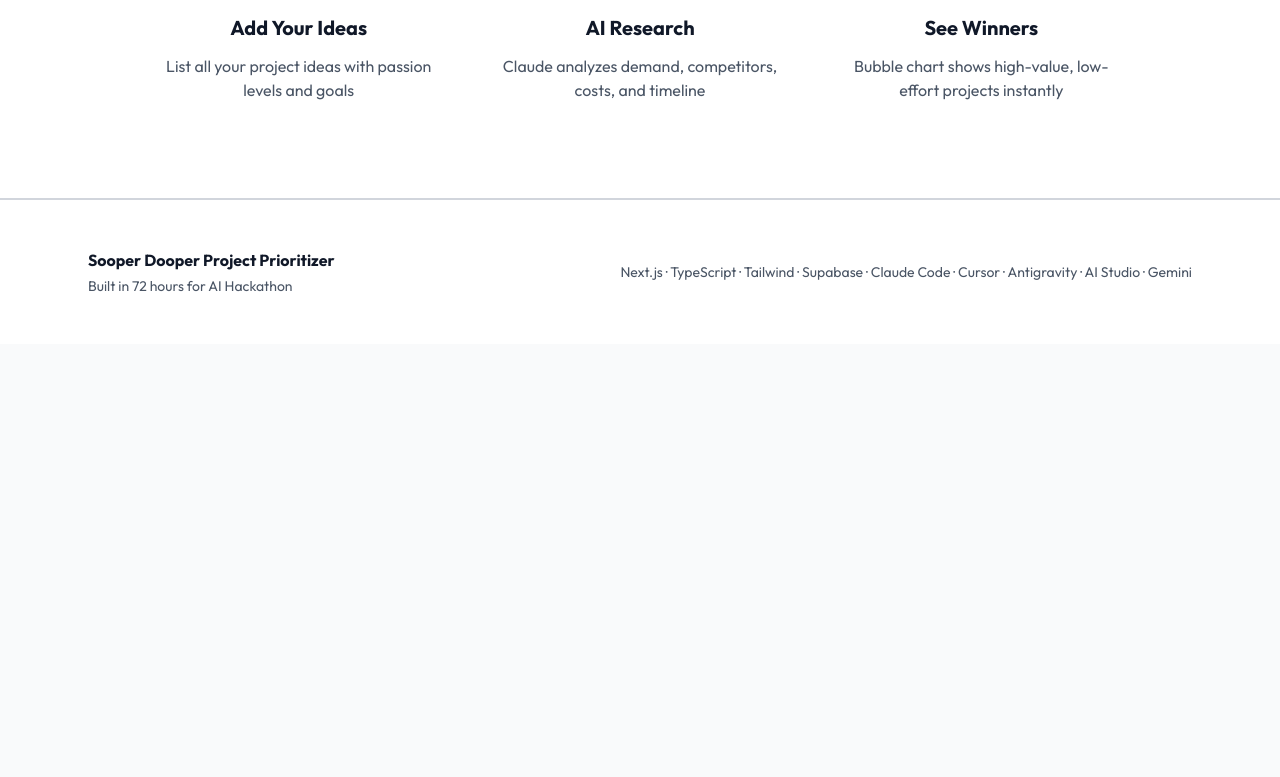
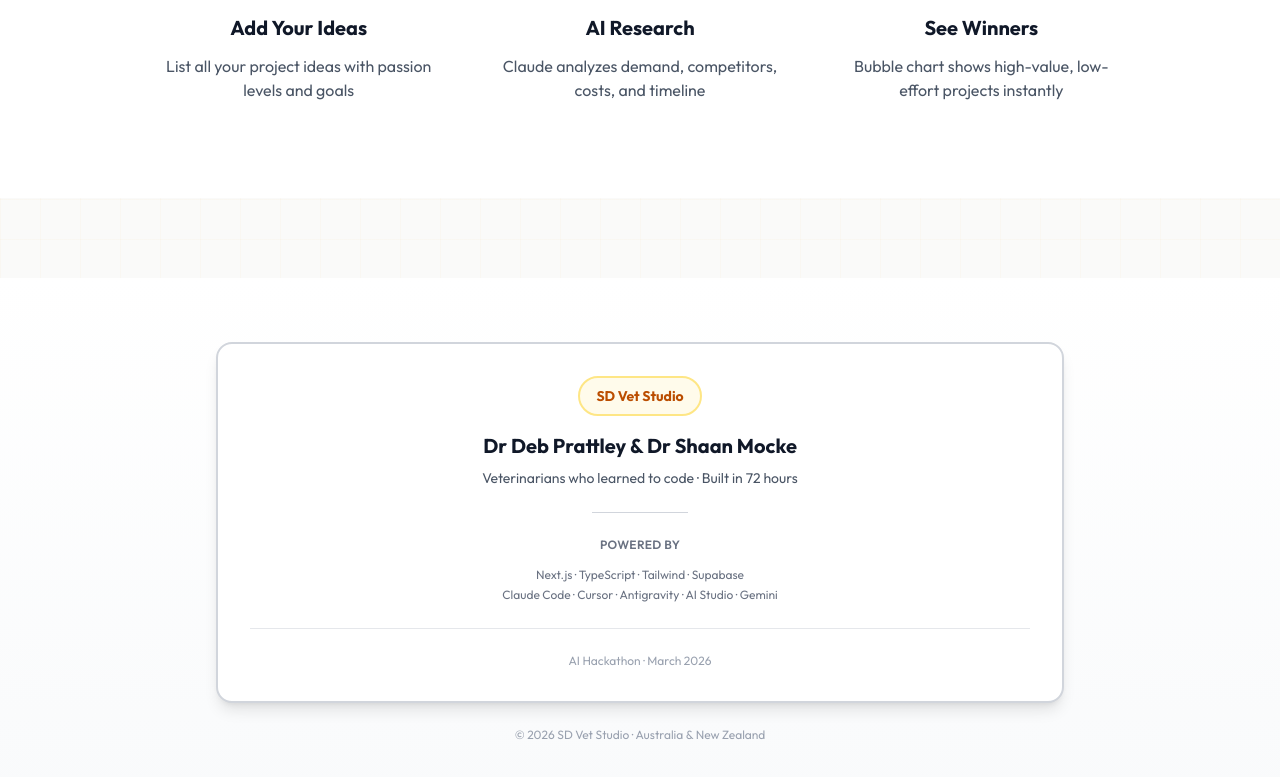
Before and after one commit to shaanmd/sooper-dooper-project-prioritizer, a Next.js app: page / in a window 1280 px wide. Shown: the part 1241-2018 px from the top of the page. Before the commit the page ends 1585 px from the top, so only its background shows below. Built offline with nearby package versions, Linux system fonts and the light colour scheme.

Commit message:
added footer

```diff
--- a/app/page.tsx
+++ b/app/page.tsx
@@ -137,19 +137,49 @@ export default function Home() {
       </div>
 
       {/* Footer */}
-      <footer className="py-12 bg-white border-t-2 border-gray-300">
-        <div className="max-w-6xl mx-auto px-6">
-          <div className="flex flex-col md:flex-row justify-between items-center gap-6">
-            <div className="text-center md:text-left">
-              <p className="font-bold text-gray-900 mb-1">Sooper Dooper Project Prioritizer</p>
-              <p className="text-sm text-gray-600">Built in 72 hours for AI Hackathon</p>
+      <div className="mt-20 py-16 bg-gradient-to-b from-white to-gray-50">
+        <div className="max-w-4xl mx-auto px-6">
+          {/* Main Footer Card */}
+          <div className="bg-white rounded-2xl border-2 border-gray-300 shadow-lg p-8 text-center">
+            {/* Company Badge */}
+            <div className="mb-6">
+              <div className="inline-flex items-center gap-2 px-4 py-2 bg-amber-50 border-2 border-amber-200 rounded-full mb-4">
+                <span className="text-sm font-bold text-amber-700">SD Vet Studio</span>
+              </div>
+              <h3 className="text-xl font-bold text-gray-900 mb-2">
+                Dr Deb Prattley &amp; Dr Shaan Mocke
+              </h3>
+              <p className="text-sm text-gray-600">
+                Veterinarians who learned to code · Built in 72 hours
+              </p>
             </div>
-            <div className="text-sm text-gray-600">
-              <p>Next.js · TypeScript · Tailwind · Supabase · Claude Code · Cursor · Antigravity · AI Studio · Gemini</p>
+
+            {/* Divider */}
+            <div className="w-24 h-px bg-gray-300 mx-auto my-6" />
+
+            {/* Tech Stack */}
+            <div>
+              <p className="text-xs font-semibold text-gray-500 uppercase tracking-wide mb-3">
+                Powered By
+              </p>
+              <p className="text-xs text-gray-500 leading-relaxed">
+                Next.js · TypeScript · Tailwind · Supabase<br />
+                Claude Code · Cursor · Antigravity · AI Studio · Gemini
+              </p>
+            </div>
+
+            {/* Hackathon Badge */}
+            <div className="mt-6 pt-6 border-t border-gray-200">
+              <p className="text-xs text-gray-400">AI Hackathon · March 2026</p>
             </div>
           </div>
+
+          {/* Copyright */}
+          <div className="text-center mt-6">
+            <p className="text-xs text-gray-400">© 2026 SD Vet Studio · Australia &amp; New Zealand</p>
+          </div>
         </div>
-      </footer>
+      </div>
     </div>
   );
 }
```
